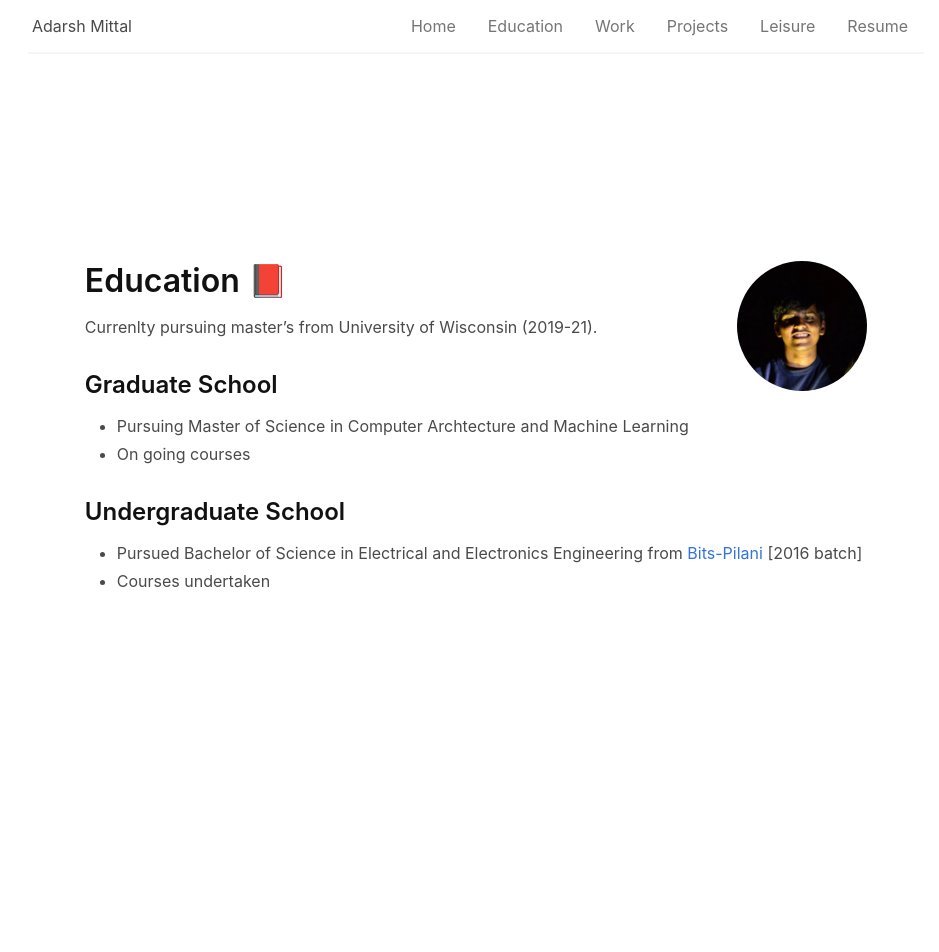
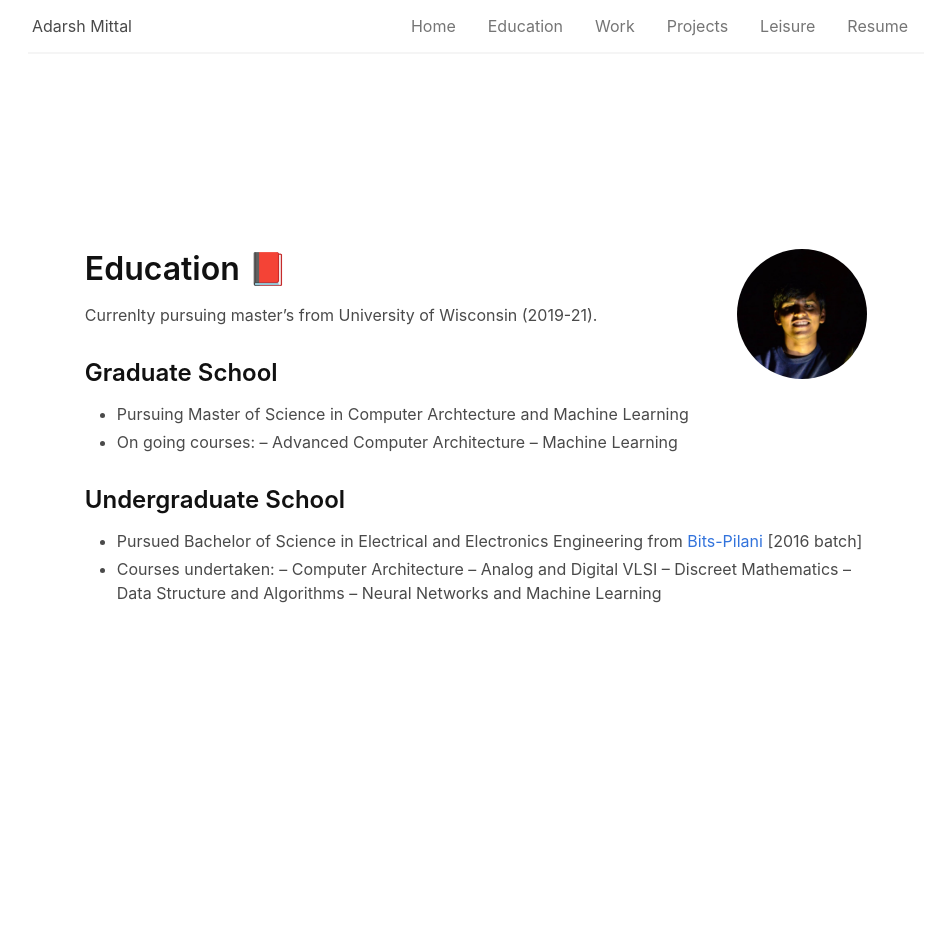
Before and after one commit to adarshm9031/adarshm, a Jekyll site: the page built from education.md, in a window 1280 px wide. Shown: the whole page, without its empty margins (164-1103 px from the left). Built offline with Jekyll 4.4.1, drawn with Linux system fonts in a browser that asks for light colours.

Commit message:
Update education.md

```diff
--- a/education.md
+++ b/education.md
@@ -29,8 +29,15 @@ Currenlty pursuing master's from University of Wisconsin (2019-21).
 
 ### Graduate School
 - Pursuing Master of Science in Computer Archtecture and Machine Learning
-- On going courses
+- On going courses:
+-- Advanced Computer Architecture
+-- Machine Learning
 
 ### Undergraduate School
 - Pursued Bachelor of Science in Electrical and Electronics Engineering from [Bits-Pilani](https://www.bits-pilani.ac.in/) [2016 batch]
-- Courses undertaken
+- Courses undertaken:
+-- Computer Architecture
+-- Analog and Digital VLSI
+-- Discreet Mathematics
+-- Data Structure and Algorithms
+-- Neural Networks and Machine Learning
```
